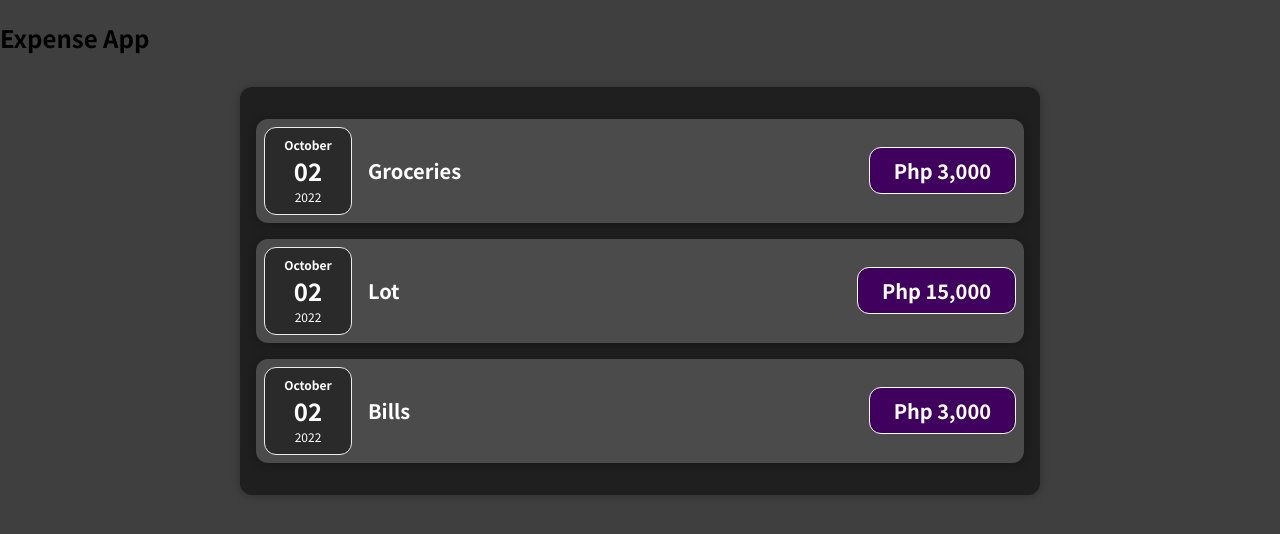
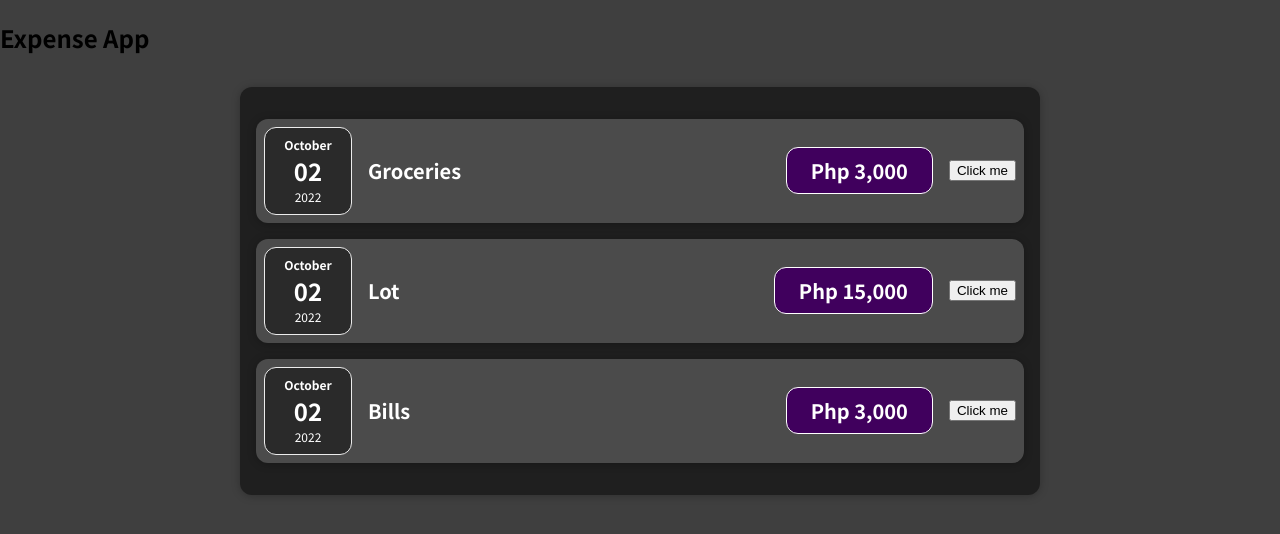
Before and after one commit to angielynr/01-starting-setup, a React (Create React App) app: page / in a window 1280 px wide. Shown: the top 534 px of the page. Built offline with nearby package versions, Linux system fonts and the light colour scheme.

Commit message:
Added UseState Hooks

```diff
--- a/src/components/Expenses/ExpenseItem.js
+++ b/src/components/Expenses/ExpenseItem.js
@@ -1,17 +1,27 @@
+import React, { useState } from "react"; //hooks
 import "./ExpenseItem.css";
 import ExpenseDate from "./ExpenseDate";
 import Card from "../UI/Card";
 
 const ExpenseItem = (data) => {
+  //declared inside main function, not on nested
+  //returns array [currentValue, updatingFunction]
+  const [title, setTitle] = useState(data.title);
+
+  const clickButton = () => {
+    setTitle("Updated"); //function from react
+  };
+
   return (
     <Card className="expense-item">
       <ExpenseDate date={data.date} />
       <div className="expense-item__description">
-        <h2>{data.title}</h2>
+        <h2>{title}</h2>
         <div className="expense-item__price">
           Php{" "}
           {data.amount.toLocaleString(undefined, { maximumFractionDigits: 2 })}
         </div>
+        <button onClick={clickButton}>Click me</button>
       </div>
     </Card>
   );
```
Also changed, not shown: 1 other file (tests, documents, lock files or other folders).
